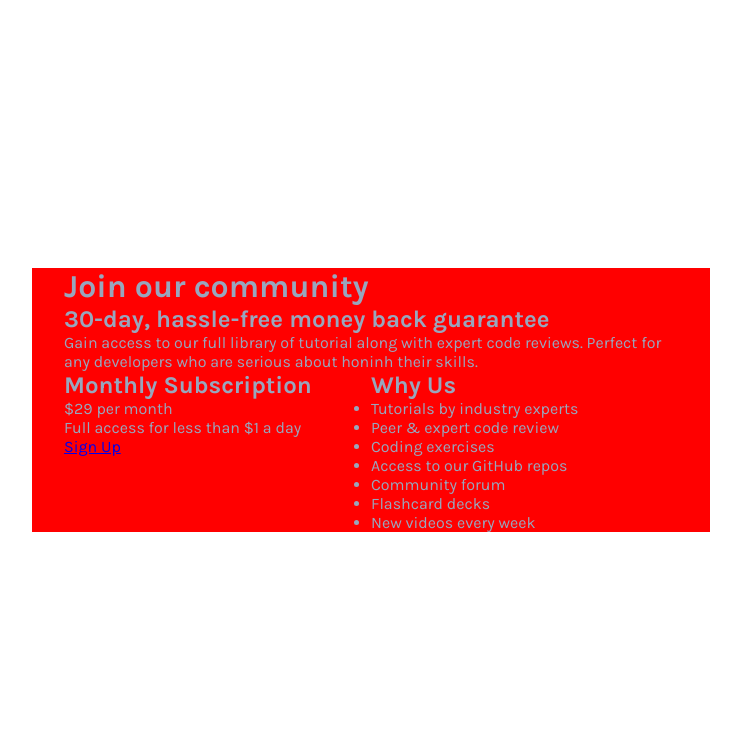
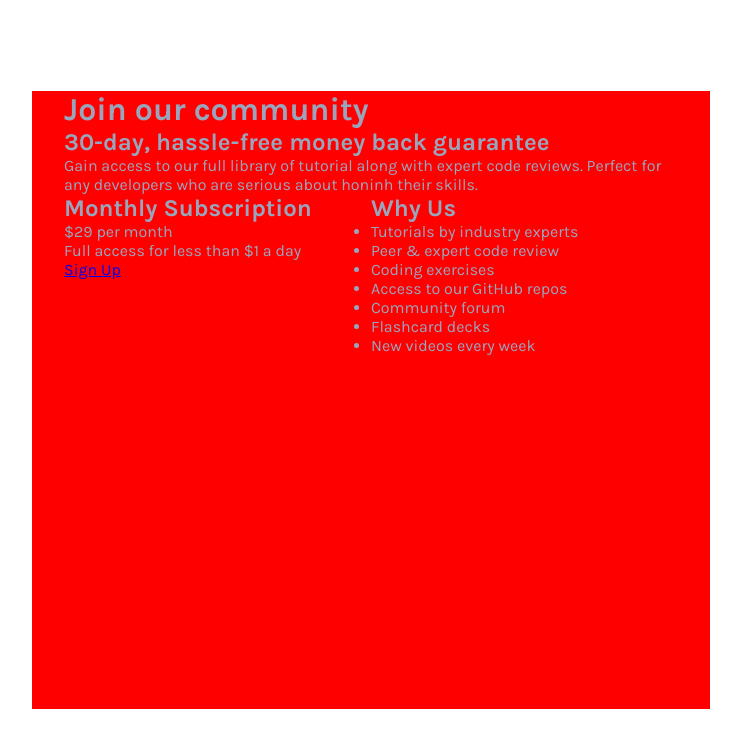
Before and after one commit to mihai2537/single-price-grid-component, a plain HTML site: page index.html in a window 1280 px wide. Shown: the whole page, without its empty margins (269-1010 px from the left). Drawn offline with Linux system fonts and the light colour scheme.

Commit message:
Adjust rows to 1fr 5fr

```diff
--- a/sass/style.scss
+++ b/sass/style.scss
@@ -62,6 +62,7 @@ body {
 .grid {
   display: grid;
   grid-template-columns: 1fr 1fr;
+  grid-template-rows: 1fr 5fr;
 }
 
 .header {
```
Also changed, not shown: css/style.css, 1 other file.
